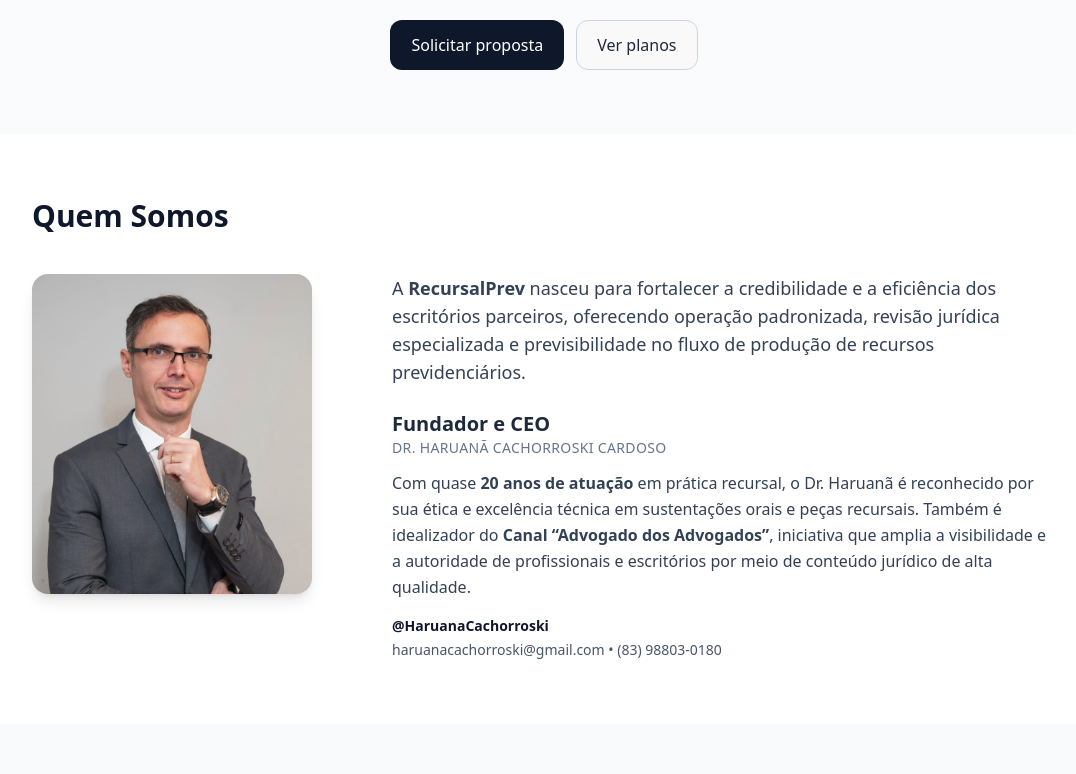
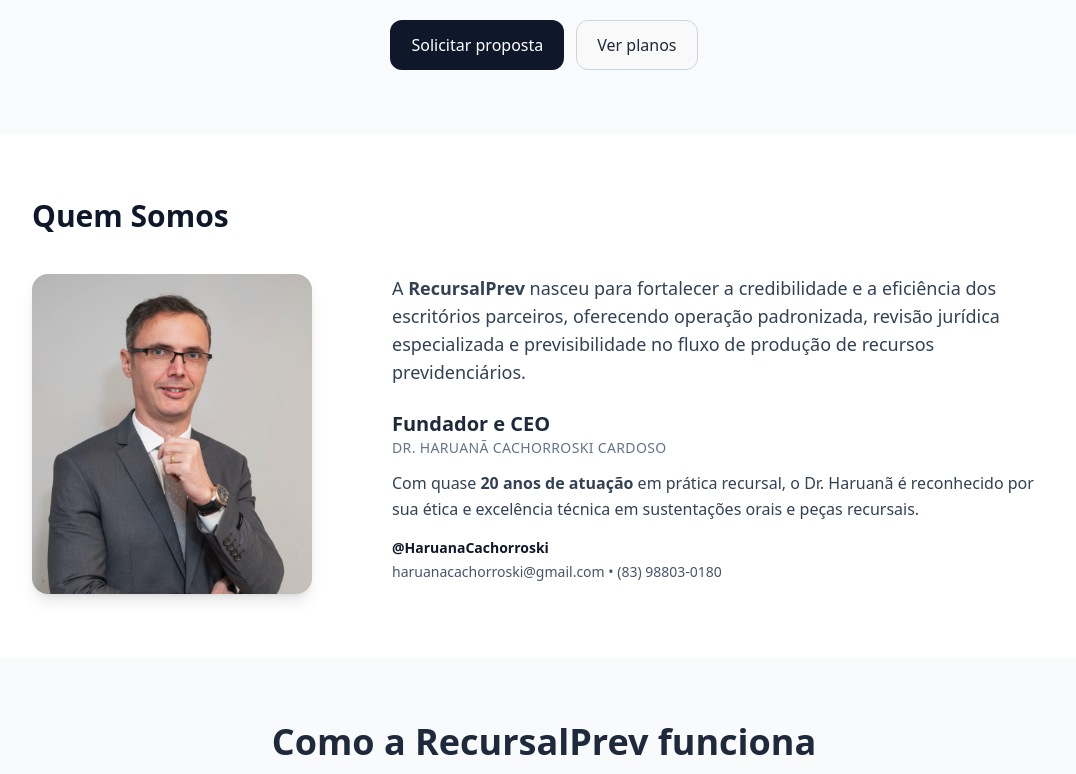
Before and after one commit to frpsantos/recursalprev, a React (Vite) app: page / in a window 1280 px wide. Shown: the part 410-1184 px from the top of the page, without its empty margins (96-1172 px from the left). Built offline with nearby package versions, Linux system fonts and the light colour scheme.

Commit message:
Atualização automática

```diff
--- a/src/App.jsx
+++ b/src/App.jsx
@@ -198,7 +198,7 @@
               <p className="uppercase text-xs sm:text-sm text-slate-500 tracking-wide mb-3">Dr. Haruanã Cachorroski Cardoso</p>
 
               <p className="text-slate-700 mb-4">
-                Com quase <strong>20 anos de atuação</strong> em prática recursal, o Dr. Haruanã é reconhecido por sua ética e excelência técnica em sustentações orais e peças recursais. Também é idealizador do <strong>Canal “Advogado dos Advogados”</strong>, iniciativa que amplia a visibilidade e a autoridade de profissionais e escritórios por meio de conteúdo jurídico de alta qualidade.
+                Com quase <strong>20 anos de atuação</strong> em prática recursal, o Dr. Haruanã é reconhecido por sua ética e excelência técnica em sustentações orais e peças recursais.
               </p>
 
               <div className="text-sm text-slate-600 mt-4 space-y-1">
```
